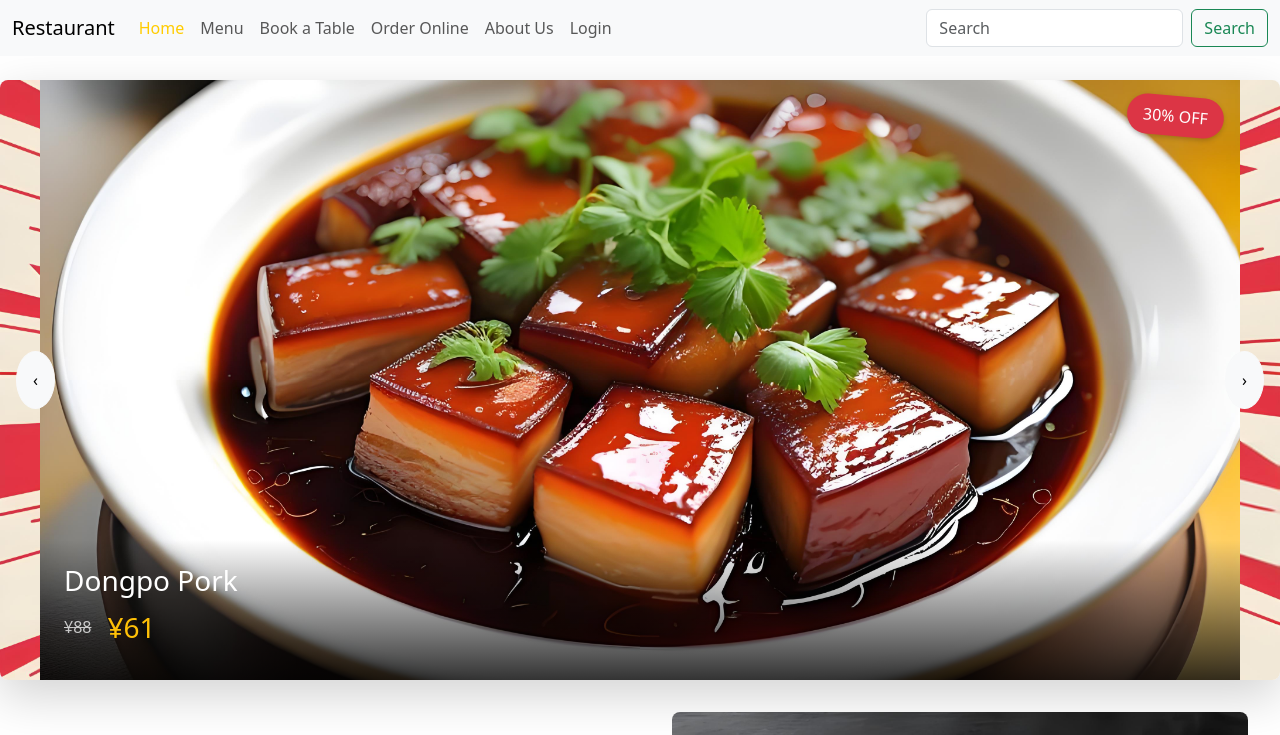
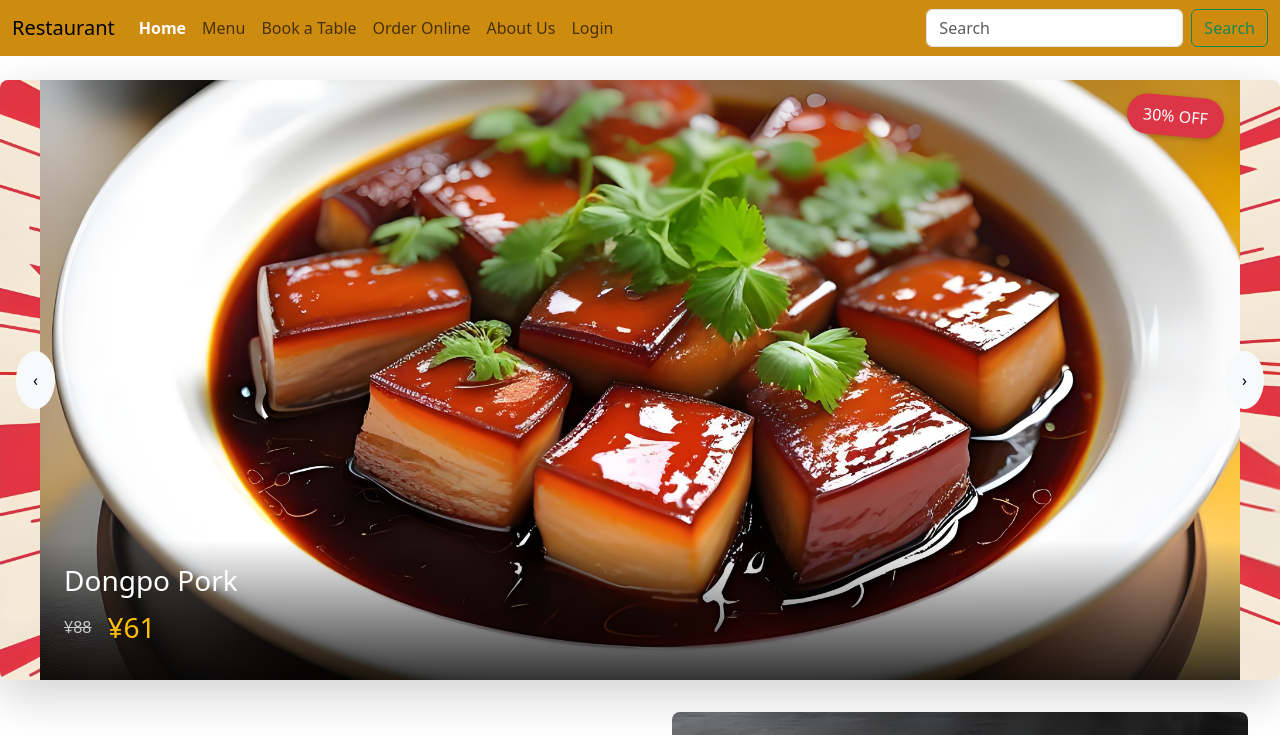
Before and after one commit to ProJBH/Restaurant_web_app, a React (Create React App) app in the folder frontend/: page / in a window 1280 px wide. Shown: the top 735 px of the page. Built offline with nearby package versions, Linux system fonts and the light colour scheme.

Commit message:
Update Navbar.module.scss

```diff
--- a/frontend/src/components/Navbar/Navbar.module.scss
+++ b/frontend/src/components/Navbar/Navbar.module.scss
@@ -1,14 +1,15 @@
 .navbarCustom {
-    background-color: #f8f9fa; // 可选：更改背景颜色为浅色
+    background-color: #cd8b10; // 可选：更改背景颜色为浅色
 
     .navbar-brand,
     .nav-link {
+        font-family: 'Roboto', sans-serif !important;
         color: black !important;
     }
 }
 
 .active {
     /* 当前激活的导航链接样式 */
-    font-weight: bold;
-    color: #ffcc00 !important; // 此处为示例颜色，可根据需求修改
+    font-weight: 900 !important;
+    color: #ffffff !important; // 此处为示例颜色，可根据需求修改
 }
```
